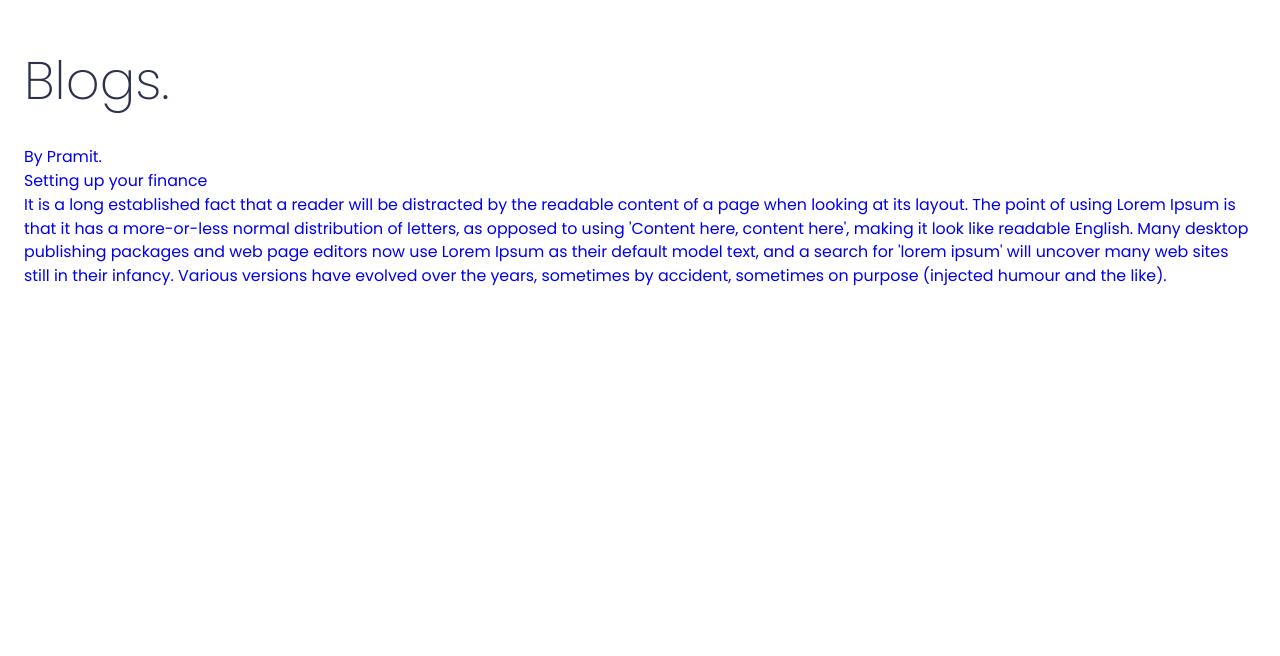
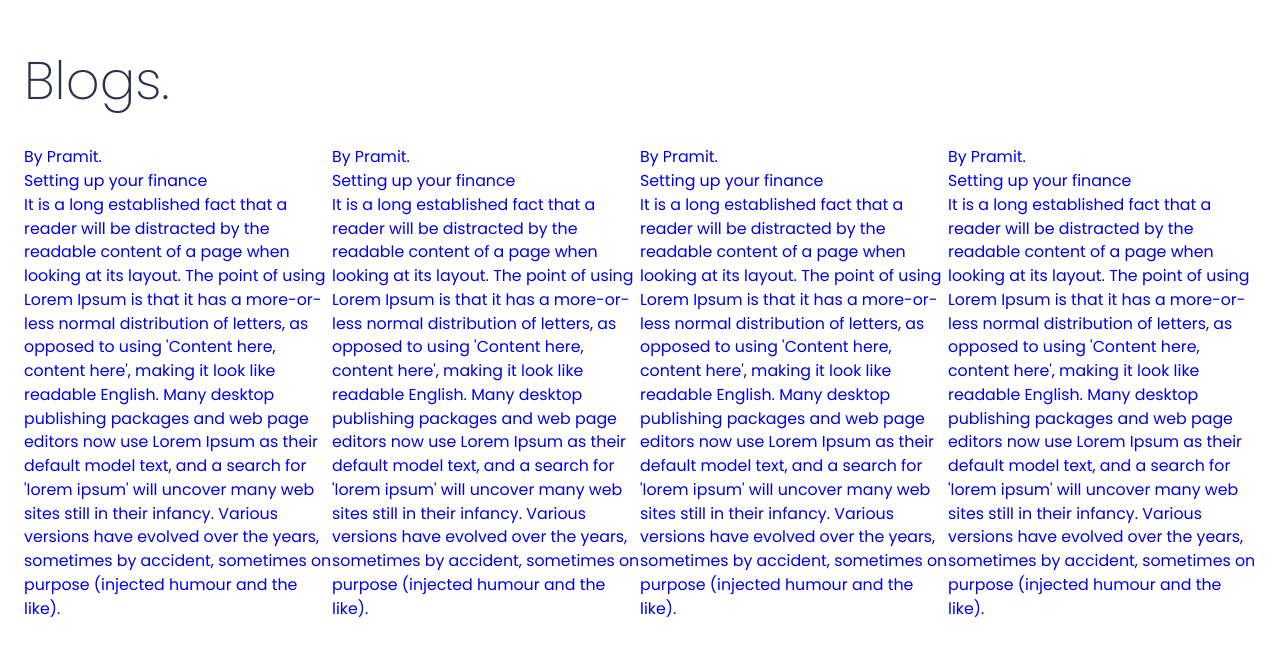
Before and after one commit to pramit-marattha/Hamro-BankSewa, a plain HTML site: page index.html in a window 1280 px wide. Shown: the part 1558-2214 px from the top of the page. Drawn offline with Linux system fonts and the light colour scheme.

Commit message:
Adding the css grid functionality to the site

```diff
--- a/index.html
+++ b/index.html
@@ -148,6 +148,41 @@
               </div>
             </div>
           </a>
+
+          <!------------------------------------------------------>
+          <a href="#" class="blog__item">
+            <div class="blog__image" style="background-image: url("./assets/blogsImage/1.jpg")"></div>
+            <div class="blog__textcontent">
+              <div class="blog__author">By Pramit.</div>
+              <div class="blog__title">Setting up your finance</div>
+              <div class="blog__description">
+                It is a long established fact that a reader will be distracted by the readable content of a page when looking at its layout. The point of using Lorem Ipsum is that it has a more-or-less normal distribution of letters, as opposed to using 'Content here, content here', making it look like readable English. Many desktop publishing packages and web page editors now use Lorem Ipsum as their default model text, and a search for 'lorem ipsum' will uncover many web sites still in their infancy. Various versions have evolved over the years, sometimes by accident, sometimes on purpose (injected humour and the like).
+              </div>
+            </div>
+          </a>
+          <!------------------------------------------------------>
+          <a href="#" class="blog__item">
+            <div class="blog__image" style="background-image: url("./assets/blogsImage/1.jpg")"></div>
+            <div class="blog__textcontent">
+              <div class="blog__author">By Pramit.</div>
+              <div class="blog__title">Setting up your finance</div>
+              <div class="blog__description">
+                It is a long established fact that a reader will be distracted by the readable content of a page when looking at its layout. The point of using Lorem Ipsum is that it has a more-or-less normal distribution of letters, as opposed to using 'Content here, content here', making it look like readable English. Many desktop publishing packages and web page editors now use Lorem Ipsum as their default model text, and a search for 'lorem ipsum' will uncover many web sites still in their infancy. Various versions have evolved over the years, sometimes by accident, sometimes on purpose (injected humour and the like).
+              </div>
+            </div>
+          </a>
+          <!------------------------------------------------------>
+          <a href="#" class="blog__item">
+            <div class="blog__image" style="background-image: url("./assets/blogsImage/1.jpg")"></div>
+            <div class="blog__textcontent">
+              <div class="blog__author">By Pramit.</div>
+              <div class="blog__title">Setting up your finance</div>
+              <div class="blog__description">
+                It is a long established fact that a reader will be distracted by the readable content of a page when looking at its layout. The point of using Lorem Ipsum is that it has a more-or-less normal distribution of letters, as opposed to using 'Content here, content here', making it look like readable English. Many desktop publishing packages and web page editors now use Lorem Ipsum as their default model text, and a search for 'lorem ipsum' will uncover many web sites still in their infancy. Various versions have evolved over the years, sometimes by accident, sometimes on purpose (injected humour and the like).
+              </div>
+            </div>
+          </a>
+
         </div>
       </div>
     </section>
--- /dev/null
+++ b/styles/scss/_blogs.scss
@@ -0,0 +1,32 @@
+.blogPosts {
+}
+.blog {
+  &__content {
+  }
+  &__grid {
+    display: grid;
+    grid-template-columns: 1fr;
+
+    @include breakpoints-up(medium) {
+      grid-template-columns: repeat(2, 1fr);
+    }
+
+    @include breakpoints-up(large) {
+      grid-template-columns: repeat(4, 1fr);
+    }
+  }
+  &__item {
+  }
+  &__image {
+  }
+  &__textcontent {
+  }
+  &__author {
+  }
+  &__title {
+  }
+  &__title {
+  }
+  &__description {
+  }
+}
--- a/styles/scss/_responsiveBody.scss
+++ b/styles/scss/_responsiveBody.scss
@@ -92,14 +92,6 @@
       order: 1;
       text-align: left;
     }
-
-    p {
-      line-height: 1.6;
-      font-weight: 295;
-      font-size: 1rem;
-      color: $nitroDarkBlue;
-      margin-bottom: 2.3rem;
-    }
   }
   &__register {
     &:hover {
--- a/styles/scss/style.scss
+++ b/styles/scss/style.scss
@@ -8,3 +8,4 @@
 @import "header";
 @import "responsiveBody";
 @import "services";
+@import "blogs";
```
Also changed, not shown: styles/scss/style.css, 1 other file.
